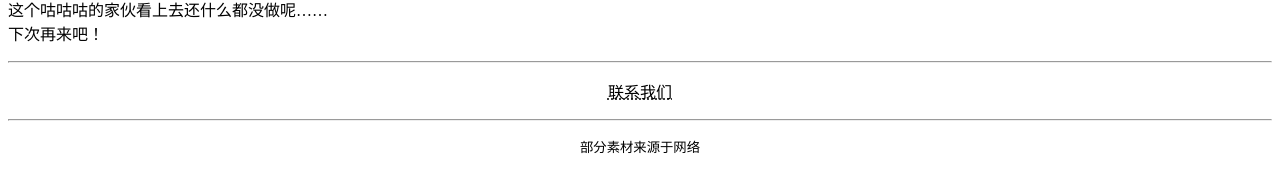
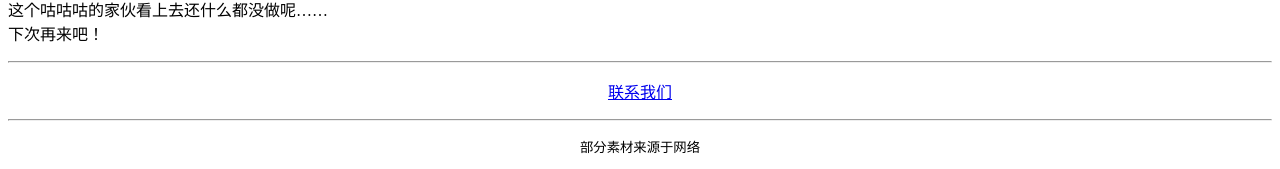
Before and after one commit to Tonycai12345/Tonycai12345.github.io, a plain HTML site: page index.html in a window 1280 px wide. Shown: the part 165-334 px from the top of the page. Drawn offline with Linux system fonts and the light colour scheme.

Commit message:
Update index.html

```diff
--- a/index.html
+++ b/index.html
@@ -10,7 +10,7 @@
 <hr/>
 <p>这个咕咕咕的家伙看上去还什么都没做呢……<br/>下次再来吧！</p>
 <hr/>
-<p align='center'><abbr title='dba_aywdiw@163.com'>联系我们</abbr></p>
+<p align='center'><a href='email://dba_aywdiw@163.com'>联系我们</a></p>
 <hr/>
 <p align='center'><small>部分素材来源于网络</small></p>
 <p align='center'><small>如果本网站侵犯了您的合法权益，请联系我们，我们将尽快处理</small></p>
```
